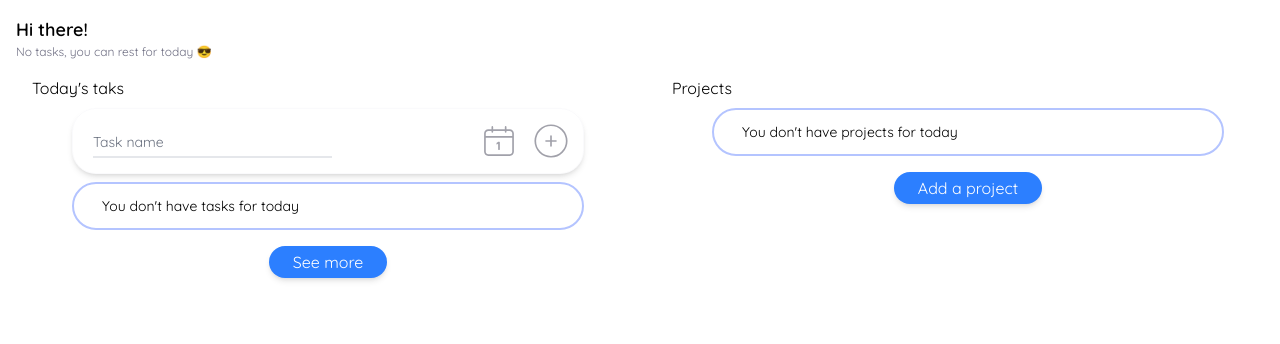
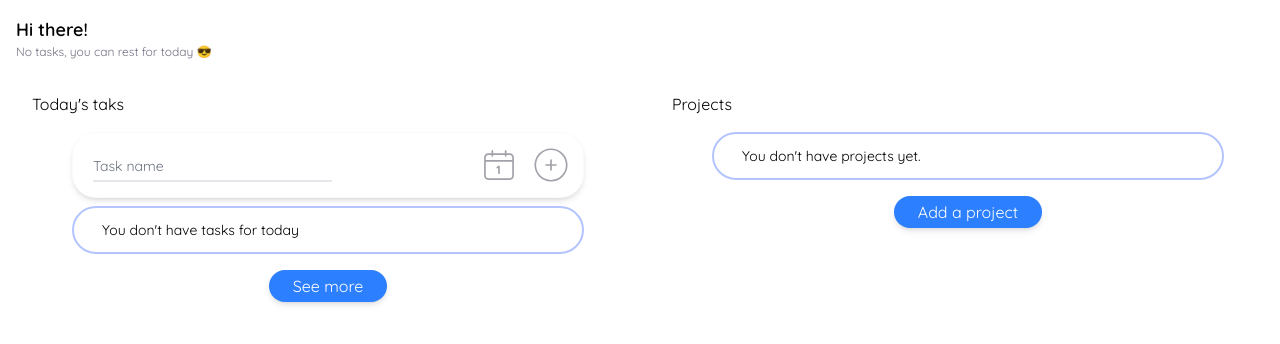
Before and after one commit to aldanielago/TaskList, a React (Vite) app: page / in a window 1280 px wide. Shown: the top 344 px of the page. Built offline with nearby package versions, Linux system fonts and the light colour scheme.

Commit message:
[Fix] Unexpectedly deleted projects

```diff
--- a/src/components/elements/TodoItem.jsx
+++ b/src/components/elements/TodoItem.jsx
@@ -36,7 +36,7 @@ function TodoItem({ task, onDelete, onComplete, onAddProject, showDate = true })
           <div className='flex'>
             { showDate && <span className="text-xs font-Quicksand inline text-gray-font">{friendlyDate}</span>}
             { (showDate && projectTask) && <span className="text-xs inline-block font-Quicksand mx-2 text-gray-font"> • </span>}
-            { projectTask && <span className="text-xs inline-block font-Quicksand mx-2 text-gray-font">{projectTask.name}</span>}
+            { projectTask && <span className="text-xs inline-block font-Quicksand text-gray-font">{projectTask.name}</span>}
           </div>
         </div>
       </div>
--- a/src/components/pages/AddProjectPage.jsx
+++ b/src/components/pages/AddProjectPage.jsx
@@ -31,7 +31,6 @@ export function AddProjectPage() {
       ...project,
       [e.target.name]: e.target.value
     });
-    console.log(project);
   }
 
   function handleAddProject() {
--- a/src/components/pages/Home.jsx
+++ b/src/components/pages/Home.jsx
@@ -12,7 +12,7 @@ import { ProjectContext } from "../../contexts/ProjectsContext";
 
 export function Home() {
   const { loading, error, tasks, generateMessage, deleteTask, completeTask, notifyEventListeners } = useContext(TaskContext);
-  const { projects, addTaskToProject } = useContext(ProjectContext);
+  const { projects, addTaskToProject, removeTaskFromProject } = useContext(ProjectContext);
 
   const sortedTasks = tasks.slice().sort((a, b) => {
     const dateA = new Date(a.date);
@@ -20,9 +20,14 @@ export function Home() {
     return dateA - dateB;
   });
 
-  // Function to add a project to a task in both contexts
   const addProject = (taskId, projectId) => {
     addTaskToProject(projectId, taskId);
+    notifyEventListeners();
+  }
+
+  const deleteATask = (taskId) => {
+    deleteTask(taskId);
+    removeTaskFromProject(taskId);
     notifyEventListeners();
   }
 
@@ -32,7 +37,7 @@ export function Home() {
       { generateMessage() }
       <section className="flex flex-col md:flex-row">
         <section className="pl-4 w-full flex flex-col items-center">
-          <h3 className="pt-4 pl-4 font-Quicksand self-start">Today&apos;s taks</h3>
+          <h3 className="pt-4 pl-4 font-Quicksand self-start mt-4 mb-2">Today&apos;s taks</h3>
           <AddTask/>
           { loading && <LoadingTasks/>}
           { error && <ErrorLoading/>}
@@ -42,7 +47,7 @@ export function Home() {
               key={task.id}
               task={task}
               onComplete={() => { completeTask(task.id) }}
-              onDelete={() => { deleteTask(task.id) }}
+              onDelete={() => { deleteATask(task.id) }}
               onAddProject={ addProject }
             />
           ))}
@@ -50,11 +55,11 @@ export function Home() {
             <PrimaryButton text="See more"/>
           </Link>
         </section>
-        <section className="pl-4 w-full flex flex-col items-center">
-          <h3 className="pt-4 pl-4 font-Quicksand self-start">Projects</h3>
+        <section className="pl-4 w-full flex flex-col items-center ">
+          <h3 className="pt-4 pl-4 font-Quicksand self-start mt-4 mb-2">Projects</h3>
           { loading && <LoadingTasks/>}
           { error && <ErrorLoading/>}
-          { projects.length === 0 && <InformativeBox item="projects" time="for today"/>}
+          { projects.length === 0 && <InformativeBox item="projects yet."/>}
           { projects.map((project) => (
             <ProjectItem
               key={project.id}
--- a/src/components/pages/TasksPage.jsx
+++ b/src/components/pages/TasksPage.jsx
@@ -17,7 +17,7 @@ export function TasksPage() {
     }
 
     return (
-      <div className="mb-4 w-1/2">
+      <div className="mb-4 md:w-3/4">
         <h3 className="font-Quicksand text-base font-bold mb-2">{title}</h3>
         {filteredTasks.map((task) => (
           <TodoItem
@@ -33,10 +33,9 @@ export function TasksPage() {
   };
 
   return (
-    <div className="p-4">
-      <h1 className="font-Quicksand font-bold text-lg mb-4">Tasks</h1>
+    <div className="p-10">
+      <h1 className="font-Quicksand font-bold text-lg">Tasks</h1>
       <p className="text-xs font-Quicksand text-gray-font mb-4">You have the next schedule tasks...</p>
-
       <section className="flex flex-col">
         <div className='w-full pr-4'>
           {loading && <LoadingTasks />}
--- a/src/contexts/ProjectsContext.jsx
+++ b/src/contexts/ProjectsContext.jsx
@@ -7,12 +7,12 @@ function ProjectProvider({ children }) {
   const { item: projects, updateInfo: setProjects, loading, error } = useLocalStorage('PROJECTS_V1', []);
 
   const projectsPallete = [
-    { pallete: 1, name:'Blue', bgColor: 'bg-light-blue', secondaryColor: 'bg-very-light-blue' },
-    { pallete: 2, name:'Green', bgColor: 'bg-light-green', secondaryColor: 'bg-very-light-green' },
-    { pallete: 3, name:'Pink', bgColor: 'bg-light-pink', secondaryColor: 'bg-very-light-pink' },
-    { pallete: 4, name:'Yellow', bgColor: 'bg-light-yellow', secondaryColor: 'bg-very-light-yellow' },
-    { pallete: 5, name:'Menta', bgColor: 'bg-menta', secondaryColor: 'bg-light-menta' },
-    { pallete: 6, name:'Purple', bgColor: 'bg-light-purple', secondaryColor: 'bg-very-light-purple' },
+    { pallete: 0, name:'Blue', bgColor: 'bg-light-blue', secondaryColor: 'bg-very-light-blue' },
+    { pallete: 1, name:'Green', bgColor: 'bg-light-green', secondaryColor: 'bg-very-light-green' },
+    { pallete: 2, name:'Pink', bgColor: 'bg-light-pink', secondaryColor: 'bg-very-light-pink' },
+    { pallete: 3, name:'Yellow', bgColor: 'bg-light-yellow', secondaryColor: 'bg-very-light-yellow' },
+    { pallete: 4, name:'Menta', bgColor: 'bg-menta', secondaryColor: 'bg-light-menta' },
+    { pallete: 5, name:'Purple', bgColor: 'bg-light-purple', secondaryColor: 'bg-very-light-purple' },
   ];
 
   // Function to generate ids
@@ -25,8 +25,8 @@ function ProjectProvider({ children }) {
     const newProject = {
       id: generateUniqueId(),
       name: name,
-      bgColor: projectsPallete[palleteId - 1].bgColor,
-      secondaryColor: projectsPallete[palleteId - 1].secondaryColor,
+      bgColor: projectsPallete[palleteId].bgColor,
+      secondaryColor: projectsPallete[palleteId].secondaryColor,
       tasks: []
     };
 
@@ -39,8 +39,7 @@ function ProjectProvider({ children }) {
   }
 
   function removeTaskFromProject(taskId) {
-    setProjects((prevProjects) => {
-      return prevProjects.map((p) => {
+    const newProjects = projects.map((p) => {
       if (p.tasks !== undefined) {
         const newTasks = p.tasks.filter((taskIdInProject) => taskIdInProject !== taskId);
         return {
@@ -51,13 +50,12 @@ function ProjectProvider({ children }) {
         return p;
       }
     });
-    });
+    setProjects(newProjects);
   }
 
   function addTaskToProject(idProject, task) {
     removeTaskFromProject(task);
-    setProjects((prevProjects) => {
-      return prevProjects.map((p) => {
+    const newProjects = projects.map((p) => {
       if (p.id === idProject) {
         if (p.tasks === undefined) {
           return {
@@ -74,11 +72,20 @@ function ProjectProvider({ children }) {
         return p;
       }
     });
-    });
+    setProjects(newProjects);
   }
 
   return (
-    <ProjectContext.Provider value={{ projects, createProject, deleteProject, loading, error, projectsPallete, addTaskToProject }}>
+    <ProjectContext.Provider value={{
+      projects,
+      error,
+      loading,
+      projectsPallete,
+      createProject,
+      addTaskToProject,
+      deleteProject,
+      removeTaskFromProject,
+    }}>
       {children}
     </ProjectContext.Provider>
   )
```
Lines whose indentation alone changed are shown as unchanged.
